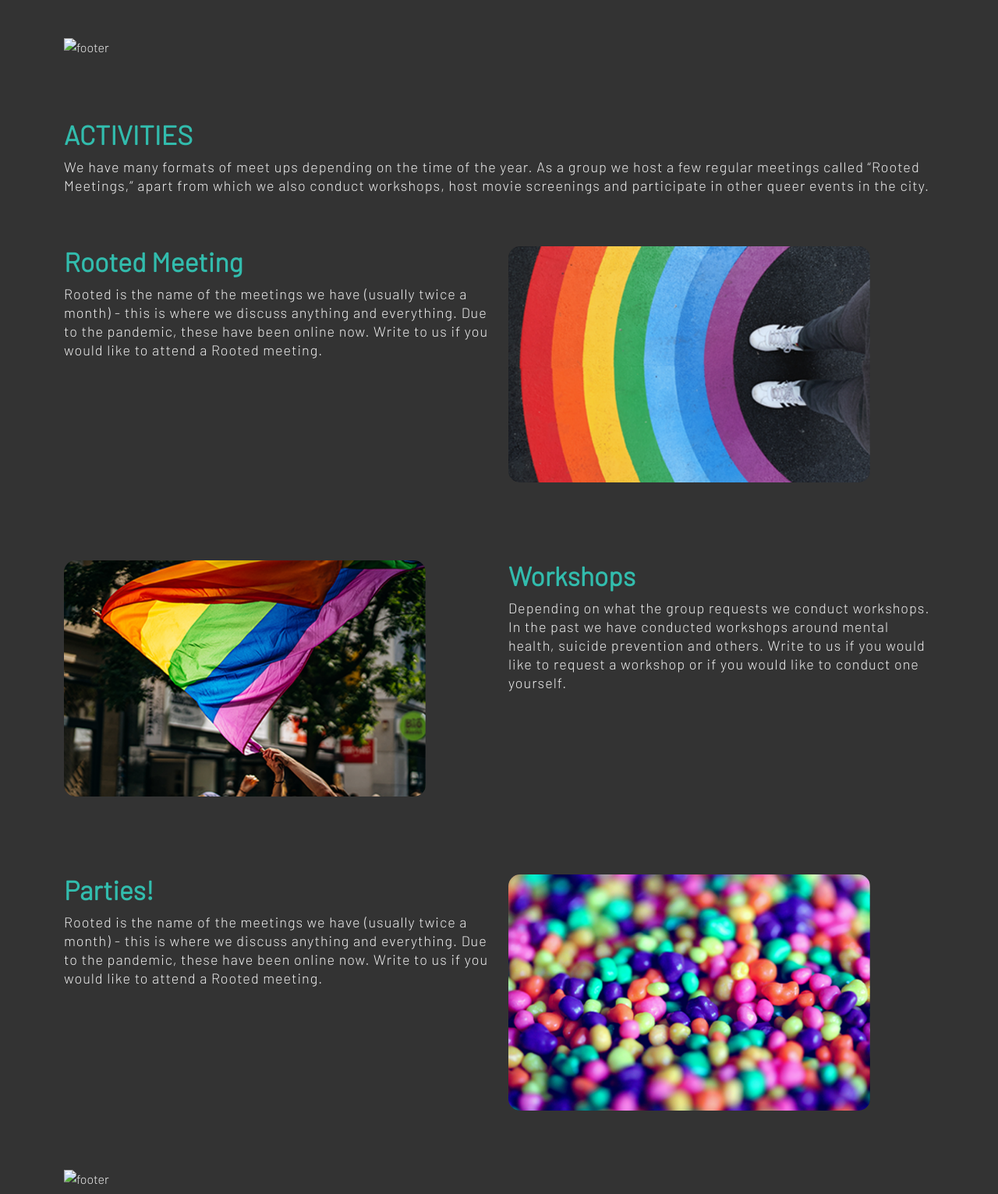
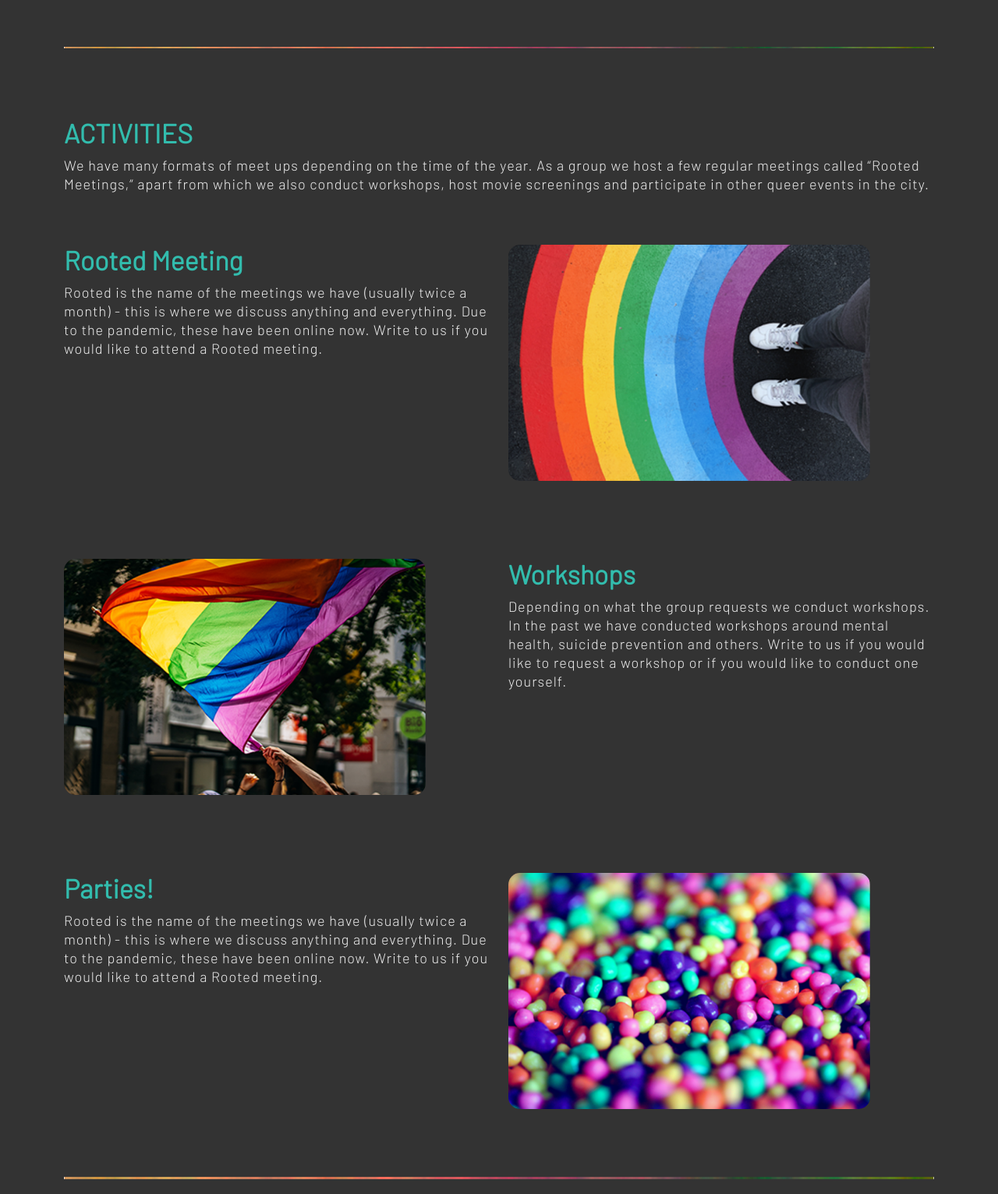
Before and after one commit to csudani7/AsqTemplates, a plain HTML site: page index.html in a window 1280 px wide. Shown: the part 1468-3000 px from the top of the page at 78% size. Drawn offline with Linux system fonts and the light colour scheme; the site is published under a folder, as on GitHub Pages, so addresses that start at the root find nothing.

Commit message:
removed / from assets

```diff
--- a/index.html
+++ b/index.html
@@ -153,7 +153,7 @@
 
         <!-- ======= Activities ======= -->
         <div class="container">
-            <img src="/assets/img/Strip.png" alt="footer" width="100%" />
+            <img src="assets/img/Strip.png" alt="footer" width="100%" />
             <h3 class="text-left text-teal text-uppercase margint5" style="font-weight: 700; font-size: 34px;">
                 Activities</h3>
             <div class="row content justify-content-start">
@@ -239,7 +239,7 @@
 
     <!-- Start: Resources -->
     <div class="container" data-aos="fade-up" id="other-resources">
-        <img src="/assets/img/Strip.png" alt="footer" width="100%" />
+        <img src="assets/img/Strip.png" alt="footer" width="100%" />
 
         <header class="section-header margint5">
             <h2 class="text-left text-teal text-uppercase" style="font-weight: 700; font-size: 34px;">Other Resources
@@ -343,7 +343,7 @@
                 </div>
             </div>
         </div>
-        <img src="/assets/img/Strip.png" alt="footer" width="100%" />
+        <img src="assets/img/Strip.png" alt="footer" width="100%" />
     </div>
     <!-- End #Resources -->
 
@@ -364,7 +364,7 @@
     </div>
 
     <footer>
-        <img src="/assets/img/footer.jpg" alt="footer" width="100%" />
+        <img src="assets/img/footer.jpg" alt="footer" width="100%" />
     </footer>
 
     <div id="preloader"></div>
```
